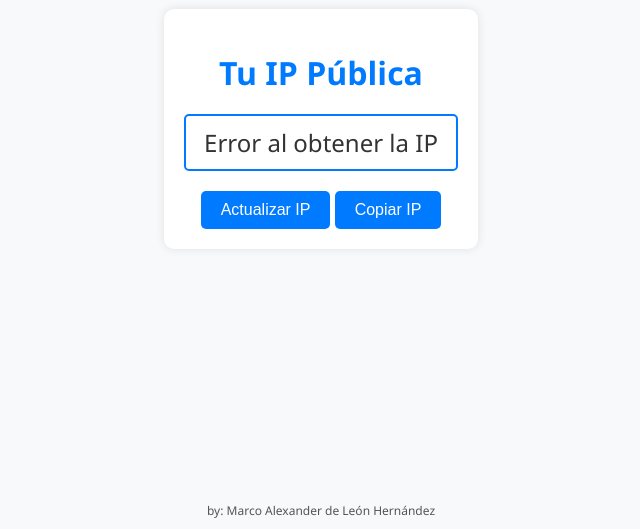
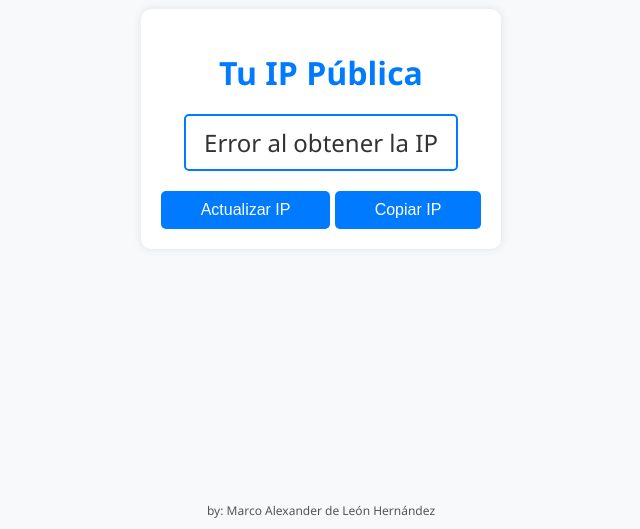
Before and after one commit to marcodeleon20/IpPublica, a plain HTML site: page index.html in a window 1280 px wide. Shown: the part 271-800 px from the top of the page, without its empty margins (319-959 px from the left). Drawn offline with Linux system fonts and the light colour scheme; no server answers.

Commit message:
Update index.html

```diff
--- a/index.html
+++ b/index.html
@@ -4,6 +4,7 @@
     <meta charset="UTF-8">
     <meta name="viewport" content="width=device-width, initial-scale=1.0">
     <title>Obtener IP Pública</title>
+    <link rel="icon" type="image/png" href="https://cdn-icons-png.flaticon.com/512/6159/6159318.png">
     <style>
         body {
             font-family: 'Segoe UI', Tahoma, Geneva, Verdana, sans-serif;
@@ -39,7 +40,7 @@
             background-color: #007bff;
             color: #fff;
             border: none;
-            padding: 10px 20px;
+            padding: 10px 40px;
             font-size: 16px;
             border-radius: 5px;
             cursor: pointer;
@@ -97,8 +98,7 @@
         }
 
         obtenerIP();
-        // Actualizar cada 5 segundos
-        setInterval(obtenerIP, 5000);
+        setInterval(obtenerIP, 5000); // Actualizar cada 5 segundos
     </script>
 </body>
 </html>
```
